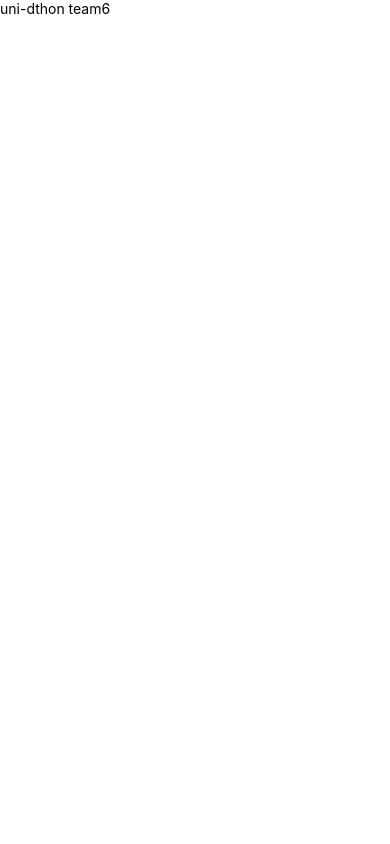
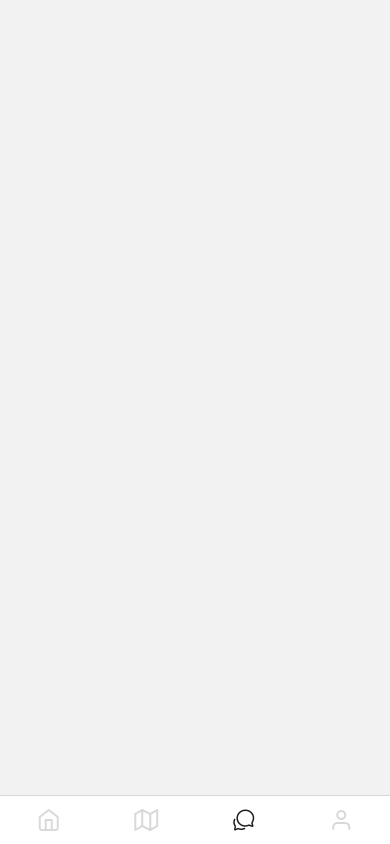
Before and after one commit to UniD-Hackathon-Team6/frontend, a React Native app: screen /CommunityScreen in a window 390 px wide. Built offline with nearby package versions, Linux system fonts and the light colour scheme.

Commit message:
bottom tabs (#1)

```diff
--- a/App.tsx
+++ b/App.tsx
@@ -1,7 +1,15 @@
 import React from "react";
-import { SafeAreaView, Text } from "react-native";
 import 'react-native-gesture-handler';
+import { NavigationContainer } from '@react-navigation/native';
+import MainNavigator from "./src/navigation/MainNavigator";
+import { RecoilRoot } from 'recoil';
 
 export default function App() {
-  return <SafeAreaView><Text>uni-dthon team6</Text></SafeAreaView>
+  return (
+    <RecoilRoot>
+      <NavigationContainer>
+        <MainNavigator />
+      </NavigationContainer>
+    </RecoilRoot>
+  );
 }
--- a/package.json
+++ b/package.json
@@ -10,6 +10,7 @@
     "lint": "eslint . --ext .js,.jsx,.ts,.tsx"
   },
   "dependencies": {
+    "@react-navigation/bottom-tabs": "^6.4.0",
     "@react-navigation/drawer": "^6.5.0",
     "@react-navigation/native": "^6.0.13",
     "@react-navigation/stack": "^6.3.4",
@@ -18,7 +19,9 @@
     "react-native-gesture-handler": "^2.8.0",
     "react-native-reanimated": "^2.12.0",
     "react-native-safe-area-context": "^4.4.1",
-    "react-native-screens": "^3.18.2"
+    "react-native-screens": "^3.18.2",
+    "react-native-vector-icons": "^9.2.0",
+    "recoil": "^0.7.6"
   },
   "devDependencies": {
     "@babel/core": "^7.12.9",
@@ -28,6 +31,7 @@
     "@types/jest": "^26.0.23",
     "@types/react": "^18.0.21",
     "@types/react-native": "^0.70.6",
+    "@types/react-native-vector-icons": "^6.4.12",
     "@types/react-test-renderer": "^18.0.0",
     "@typescript-eslint/eslint-plugin": "^5.37.0",
     "@typescript-eslint/parser": "^5.37.0",
--- /dev/null
+++ b/src/community/CommunityScreen.tsx
@@ -0,0 +1,6 @@
+import React from "react";
+import { SafeAreaView } from "react-native";
+
+export default function CommunityScreen() {
+    return <SafeAreaView />
+}
--- /dev/null
+++ b/src/home/HomeScreen.tsx
@@ -0,0 +1,6 @@
+import React from "react";
+import { SafeAreaView } from "react-native";
+
+export default function HomeScreen() {
+    return <SafeAreaView />
+}
--- /dev/null
+++ b/src/map/MapScreen.tsx
@@ -0,0 +1,6 @@
+import React from "react";
+import { SafeAreaView } from "react-native";
+
+export default function MapScreen() {
+    return <SafeAreaView />
+}
--- /dev/null
+++ b/src/mypage/MypageScreen.tsx
@@ -0,0 +1,6 @@
+import React from "react";
+import { SafeAreaView } from "react-native";
+
+export default function MypageScreen() {
+    return <SafeAreaView />
+}
--- /dev/null
+++ b/src/navigation/MainNavigator.tsx
@@ -0,0 +1,37 @@
+import React from "react";
+import { createBottomTabNavigator } from '@react-navigation/bottom-tabs';
+import HomeScreen from "../home/HomeScreen";
+import MapScreen from "../map/MapScreen";
+import CommunityScreen from "../community/CommunityScreen";
+import MypageScreen from "../mypage/MypageScreen";
+import Feather from 'react-native-vector-icons/Feather';
+import Ionicons from 'react-native-vector-icons/Ionicons';
+
+const Tab = createBottomTabNavigator();
+
+export default function MainNavigator() {
+    return (
+        <Tab.Navigator screenOptions={{ headerShown: false, tabBarShowLabel: false }}>
+            <Tab.Screen
+                name="HomeScreen"
+                component={HomeScreen}
+                options={{ tabBarIcon: ({ focused }) => <Feather name="home" size={24} color={focused ? '#1E1E1E' : '#D9D9D9'} /> }}
+            />
+            <Tab.Screen
+                name="MapScreen"
+                component={MapScreen}
+                options={{ tabBarIcon: ({ focused }) => <Feather name="map" size={24} color={focused ? '#1E1E1E' : '#D9D9D9'} /> }}
+            />
+            <Tab.Screen
+                name="CommunityScreen"
+                component={CommunityScreen}
+                options={{ tabBarIcon: ({ focused }) => <Ionicons name="chatbubbles-outline" size={24} color={focused ? '#1E1E1E' : '#D9D9D9'} /> }}
+            />
+            <Tab.Screen
+                name="MypageScreen"
+                component={MypageScreen}
+                options={{ tabBarIcon: ({ focused }) => <Feather name="user" size={24} color={focused ? '#1E1E1E' : '#D9D9D9'} /> }}
+            />
+        </Tab.Navigator>
+    )
+}
```
Also changed, not shown: react-native.config.js (added, +9 -0 lines), 5 other files (tests, documents, lock files or other folders).
